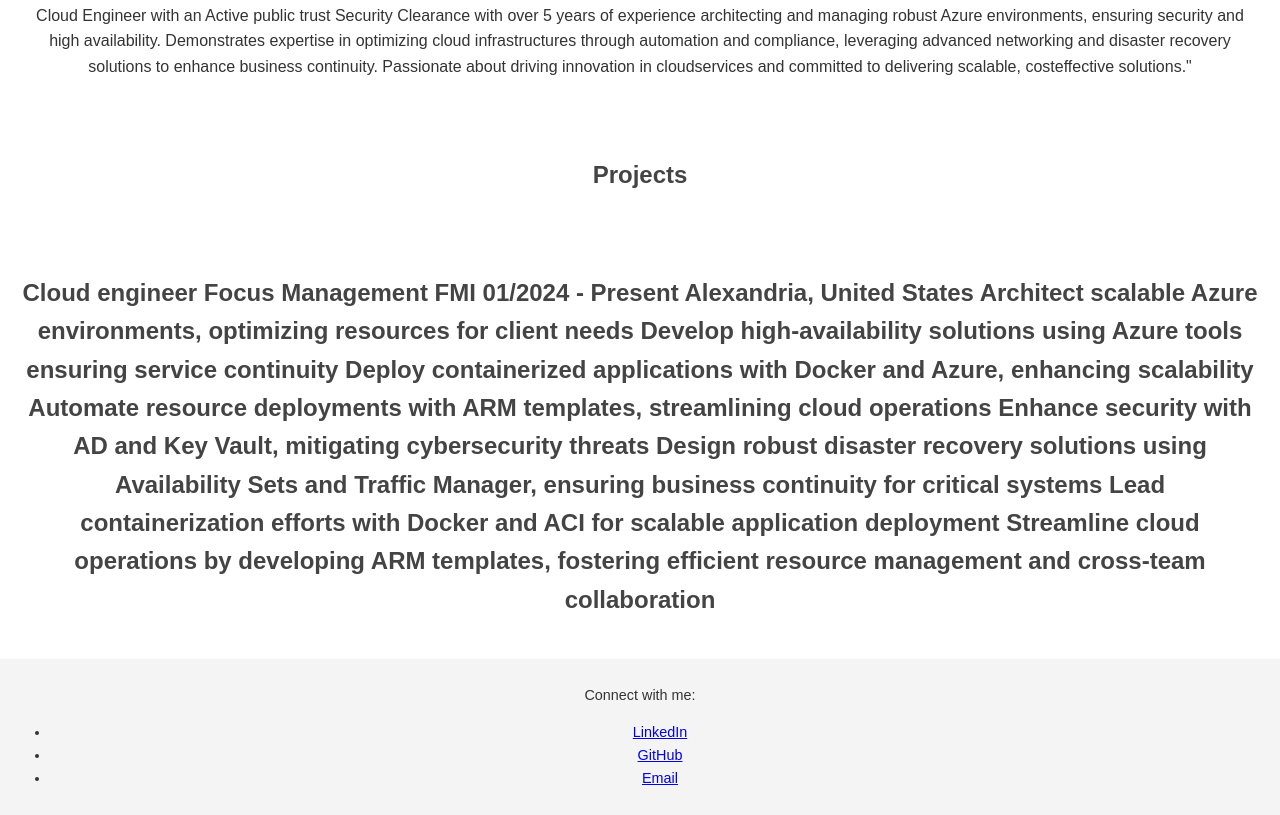
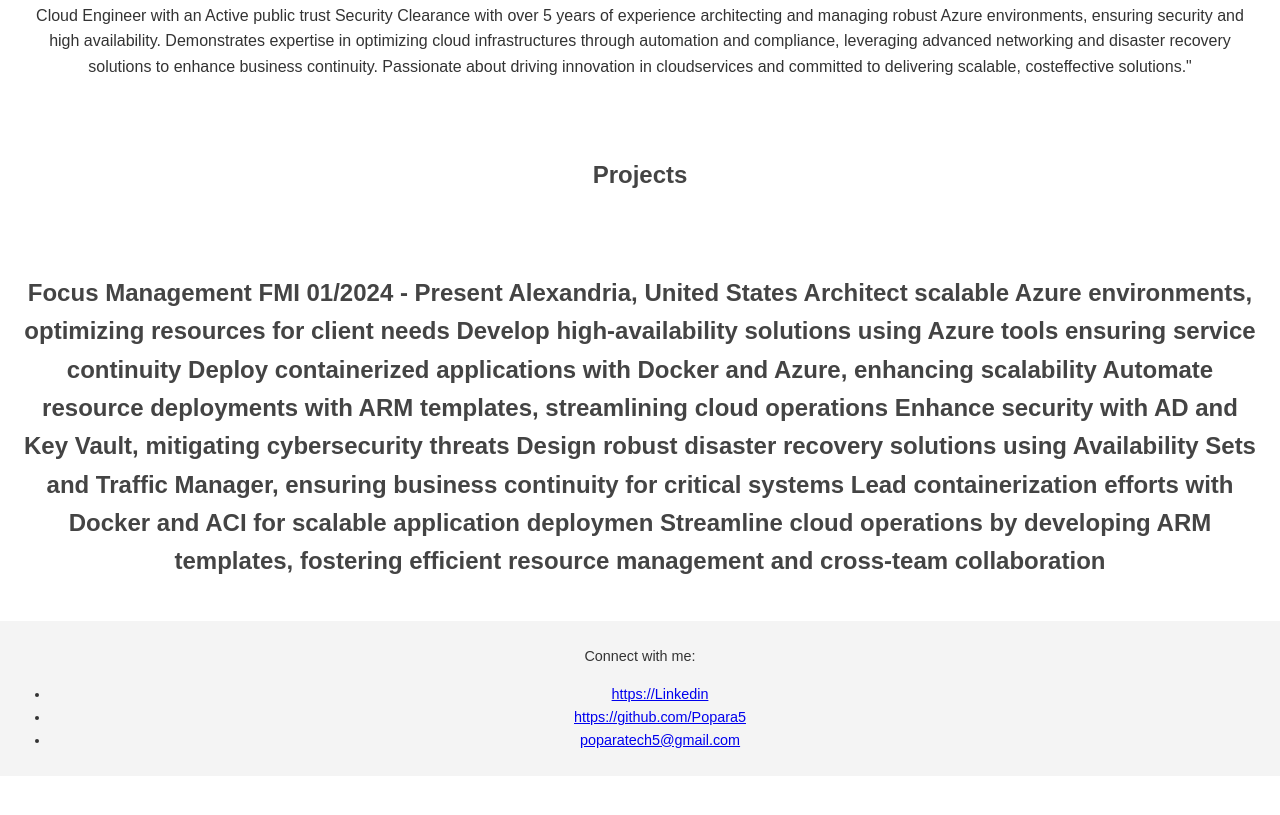
Before and after one commit to Popara5/index.html, a plain HTML site: page index.html in a window 1280 px wide. Shown: the part 331-1146 px from the top of the page. After the commit the page ends 1107 px from the top, so only its background shows below. Drawn offline with Linux system fonts and the light colour scheme.

Commit message:
Update index.html

```diff
--- a/index.html
+++ b/index.html
@@ -23,30 +23,15 @@
   </section>
 
   <section id="experience">
-    <h2>Cloud engineer
-Focus Management FMI
-01/2024 - Present Alexandria, United States
-Architect scalable Azure environments, optimizing resources for client needs
-Develop high-availability solutions using Azure tools ensuring service continuity
-Deploy containerized applications with Docker and Azure, enhancing scalability
-Automate resource deployments with ARM templates, streamlining cloud
-operations
-Enhance security with AD and Key Vault, mitigating cybersecurity threats
-Design robust disaster recovery solutions using Availability Sets and Traffic
-Manager, ensuring business continuity for critical systems
-Lead containerization efforts with Docker and ACI for scalable application
-deployment
-Streamline cloud operations by developing ARM templates, fostering efficient
-resource management and cross-team collaboration</h2>
-    <div id="experience-list"></div>
+    <h2>Focus Management FMI 01/2024 - Present Alexandria, United States Architect scalable Azure environments, optimizing resources for client needs Develop high-availability solutions using Azure tools ensuring service continuity Deploy containerized applications with Docker and Azure, enhancing scalability Automate resource deployments with ARM templates, streamlining cloud operations Enhance security with AD and Key Vault, mitigating cybersecurity threats Design robust disaster recovery solutions using Availability Sets and Traffic Manager, ensuring business continuity for critical systems Lead containerization efforts with Docker and ACI for scalable application deploymen Streamline cloud operations by developing ARM templates, fostering efficient resource management and cross-team collaboration</h2> <div id="experience-list"></div>
   </section>
 
   <footer>
     <p>Connect with me:</p>
     <ul>
-      <li><a href="https://www.linkedin.com">LinkedIn</a></li>
-      <li><a href=https://github.com/Popara5>GitHub</a></li>
-      <li><a href="poparatech5@gmail.com">Email</a></li>
+      <li><a href="https://www.linkedin.com">https://Linkedin</a></li>
+      <li><a href=popara5>https://github.com/Popara5</a></li>
+      <li><a href="Patience Opara">poparatech5@gmail.com</a></li>
     </ul>
   </footer>
 
```
